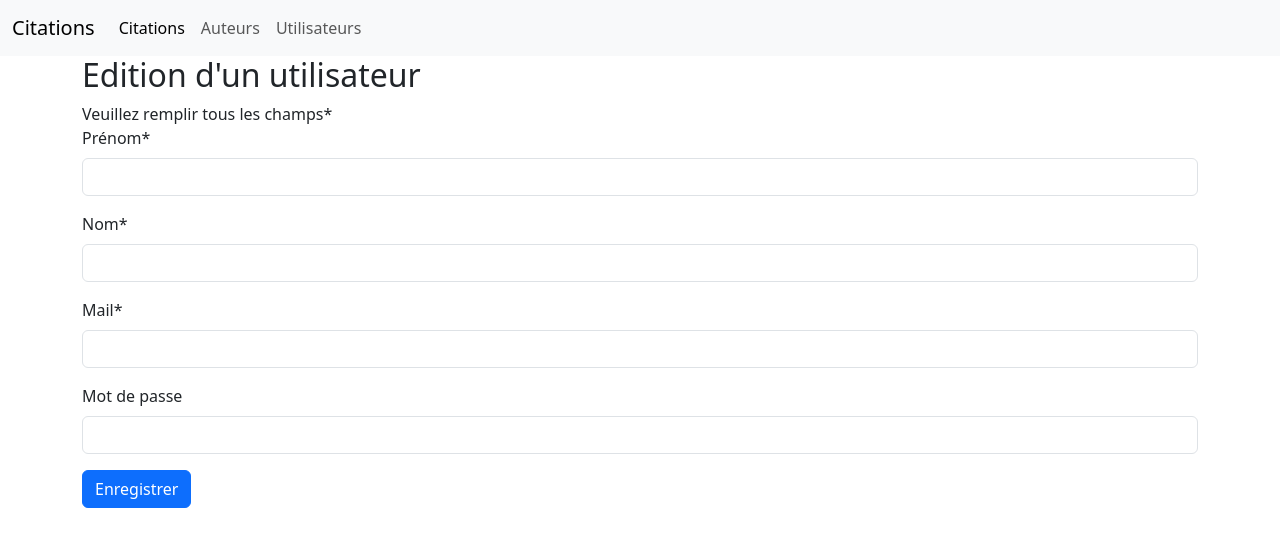
After one commit to wawawaformation/Citations, a PHP site: page /view/template/users/update.view.php?id=1 in a window 1280 px wide. The commit adds this page. Shown: the top 547 px of the page. Run offline with PHP 8.4, Linux system fonts and the light colour scheme; the template is opened without the code that fills it, so the values that code supplies are empty; some libraries are stand-ins or nearby versions.

Commit message:
ajout de update.view et updateUser.controller

```diff
--- a/model/pdo.php
+++ b/model/pdo.php
@@ -10,7 +10,7 @@
 function getPdo(
     string $dsn = 'mysql:host=127.0.0.1:3306;dbname=quotes',
     string $user = 'root',
-    string $password = 'root'
+    string $password = ''
 ): PDO {
     try {
         $db = new PDO($dsn, $user, $password);
--- a/model/users.model.php
+++ b/model/users.model.php
@@ -66,8 +66,7 @@ function createUser(PDO $pdo, array $data): int
  * @param int $id identifiant de l'utilisateur à modifier
  * @return array le tuple modifié
  */
-function updateUser(PDO $pdo, array $data, int $id): array
-{
+function updateUser(PDO $pdo, array $data, int $id): array{
   $sql = 'UPDATE users
           SET firstname = :firstname, lastname = :lastname, mail = :mail, password = :password, token = :token
           WHERE id= :id ';
--- a/view/template/users/all.view.php
+++ b/view/template/users/all.view.php
@@ -10,7 +10,7 @@ ob_start();
 <table class="table">
     <thead>
         <tr>
-            <th scope="col">Prénoms</th>
+            <th scope="col">Prénom</th>
             <th scope="col">Nom</th>
             <th scope="col">Mail</th>
             <th scope="col">Action</th>
--- /dev/null
+++ b/view/template/users/update.view.php
@@ -0,0 +1,35 @@
+<?php
+
+$title = 'Edition d\'un utilisateur';
+$description = 'test';
+ob_start();
+?>
+
+<div class="text">Veuillez remplir tous les champs*</div>
+<form method="post" action="index.php?controller=users&action=updateUser&id=<?=$_GET['id']?>">
+  <div class="mb-3">
+    <label for="firstname" class="form-label">Prénom*</label>
+    <input placeholder="<?=$user['firstname']?>" type="text" class="form-control" id="firstname" name="firstname" required>
+  </div>
+  <div class="mb-3">
+    <label for="lastname" class="form-label">Nom*</label>
+    <input placeholder="<?=$user['lastname']?>" type="text" class="form-control" id="lastname" name="lastname" required>
+  </div>
+  <div class="mb-3">
+    <label for="mail" class="form-label">Mail*</label>
+    <input placeholder="<?=$user['mail']?>" type="email" class="form-control" id="mail" name="mail" required>
+  </div>
+  <div class="mb-3">
+    <label for="password" class="form-label">Mot de passe</label>
+    <input type="password" class="form-control" id="password" name="password">
+  </div>
+
+
+  <button type="submit" class="btn btn-primary">Enregistrer</button>
+
+</form>
+<?php
+$content = ob_get_clean();
+
+
+require_once ROOT . '/view/layout.view.php';
```
Also changed, not shown: controller/users/updateUser.controller.php (+13 -11 lines), view/template/users/create.view.php (+4 -4 lines).
